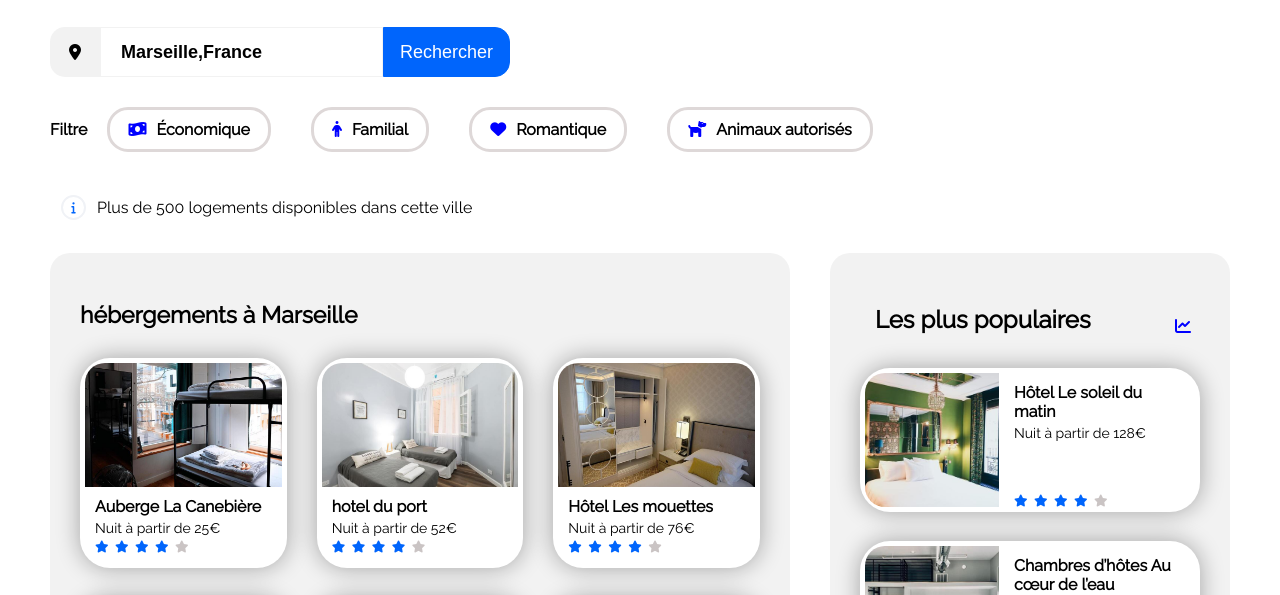
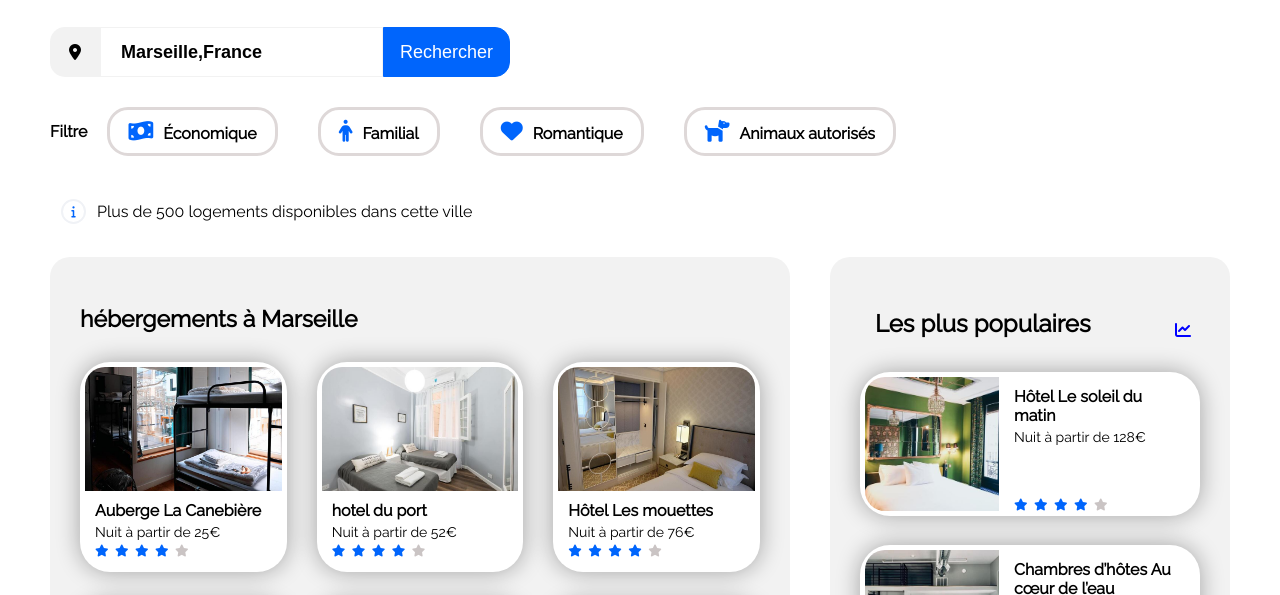
Before and after one commit to christiandu66/openclass_project2, a plain HTML site: page index.html in a window 1280 px wide. Shown: the part 158-753 px from the top of the page. Drawn offline with Linux system fonts and the light colour scheme.

Commit message:
agrandissement des icones filtres

```diff
--- a/index.html
+++ b/index.html
@@ -1,3 +1,4 @@
+<!DOCTYPE HTLM>
 <html lang="fr">
 
 <head>
--- a/style.css
+++ b/style.css
@@ -172,8 +172,9 @@ nav ul::before {
 }
 
 nav ul li i {
-    color: blue;
+    color: #0065FC;
     margin-right: 10px;
+    font-size: 22px;
 }
 
 .contenu {
```
